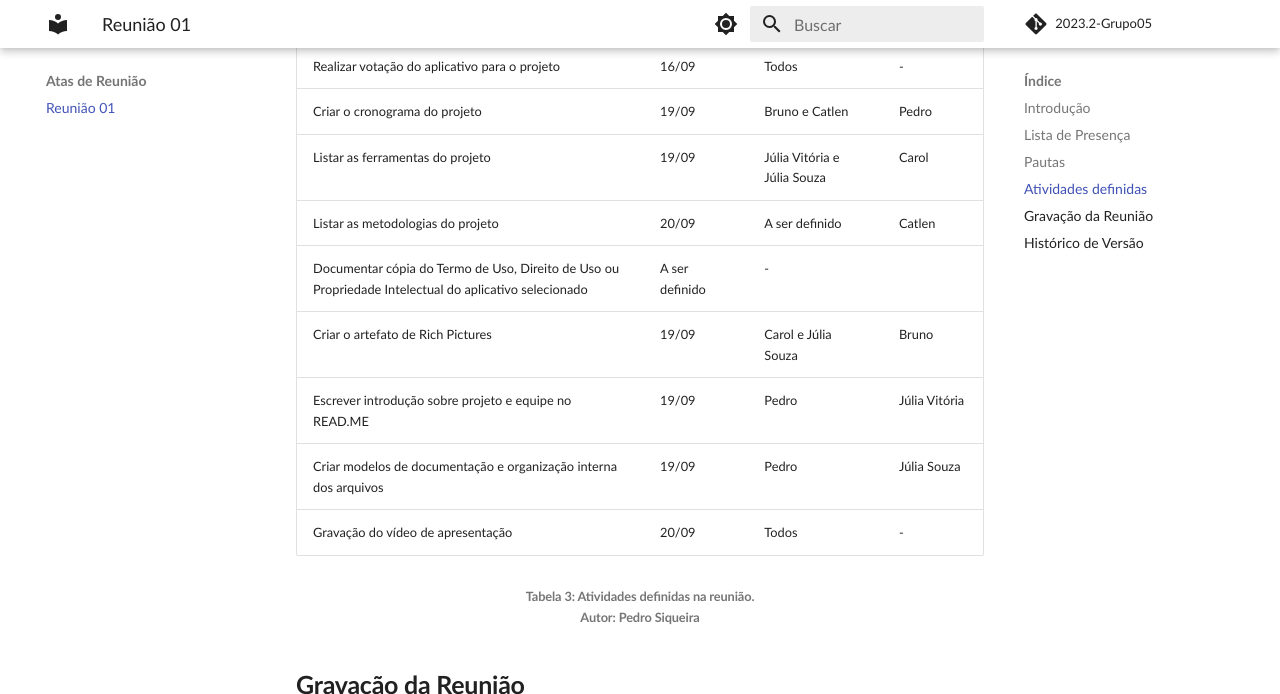
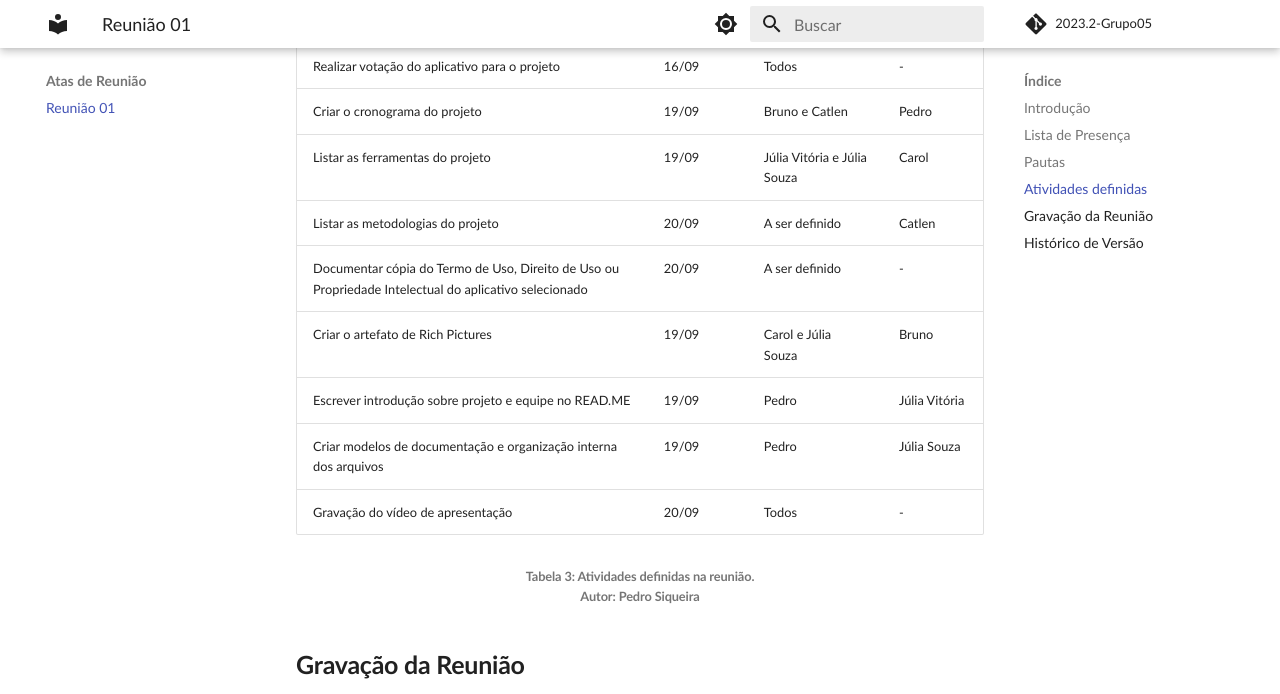
Before and after one commit to Requisitos-de-Software/2023.2-Jitsi, an MkDocs documentation site: the page built from docs/atas/reuniao-01.md, in a window 1280 px wide and 900 px high, scrolled down 1406 px, cut to the strip 0-694 px from the top of the window. Built offline with MkDocs 1.6.1 and Material for MkDocs 9.7.7, drawn with Linux system fonts in a browser that asks for light colours; some web fonts are replaced; comment, search, counter and statistics services are not loaded.

Commit message:
alteracao na tabela

```diff
--- a/docs/atas/reuniao-01.md
+++ b/docs/atas/reuniao-01.md
@@ -48,7 +48,7 @@
 | Criar o cronograma do projeto | 19/09 | Bruno e Catlen |Pedro
 | Listar as ferramentas do projeto| 19/09 | Júlia Vitória e Júlia Souza | Carol
 | Listar as metodologias do projeto | 20/09 | A ser definido | Catlen
-| Documentar cópia do Termo de Uso, Direito de Uso ou Propriedade Intelectual do aplicativo selecionado | A ser definido | -
+| Documentar cópia do Termo de Uso, Direito de Uso ou Propriedade Intelectual do aplicativo selecionado | 20/09 | A ser definido | -
 | Criar o artefato de Rich Pictures | 19/09 | Carol e Júlia Souza | Bruno
 | Escrever introdução sobre projeto e equipe no READ.ME | 19/09 | Pedro | Júlia Vitória
 | Criar modelos de documentação e organização interna dos arquivos | 19/09 | Pedro | Júlia Souza
```
